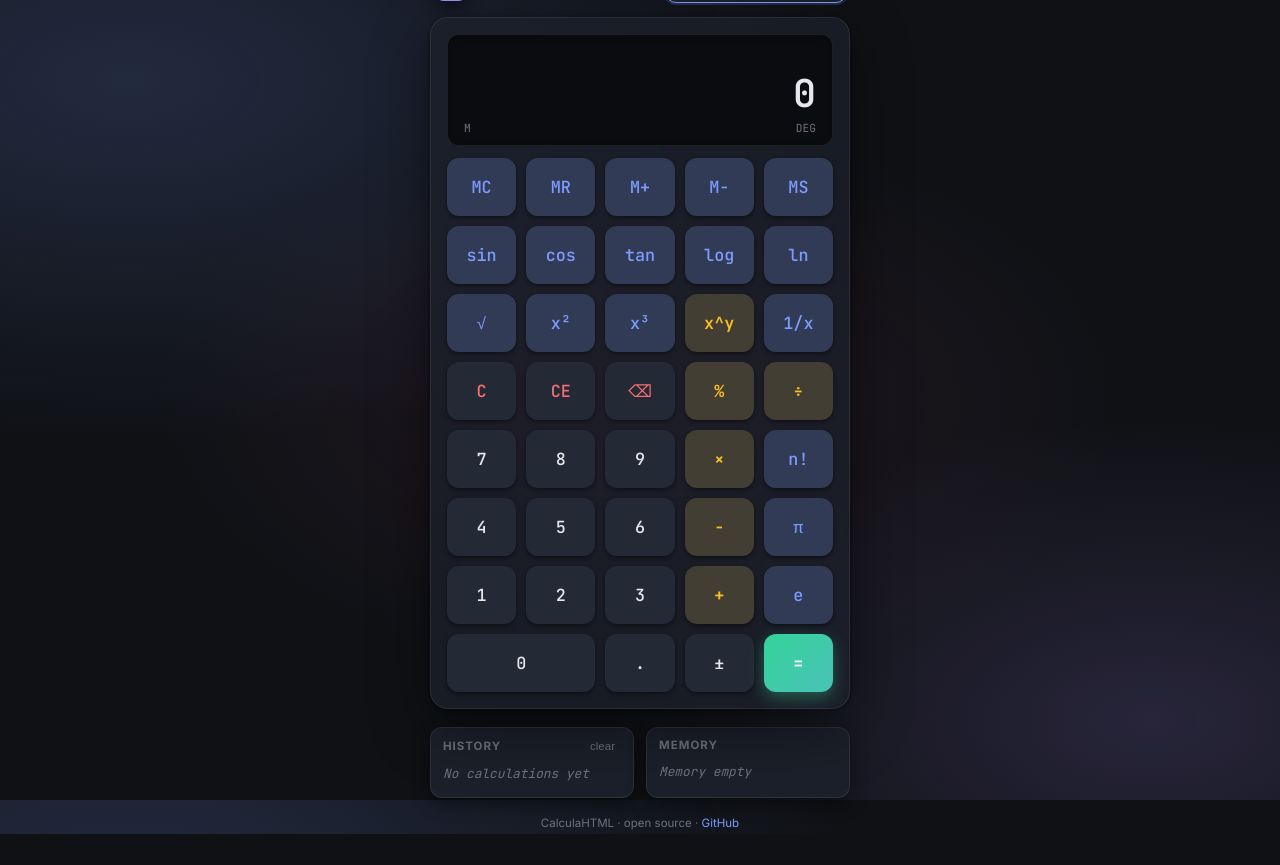
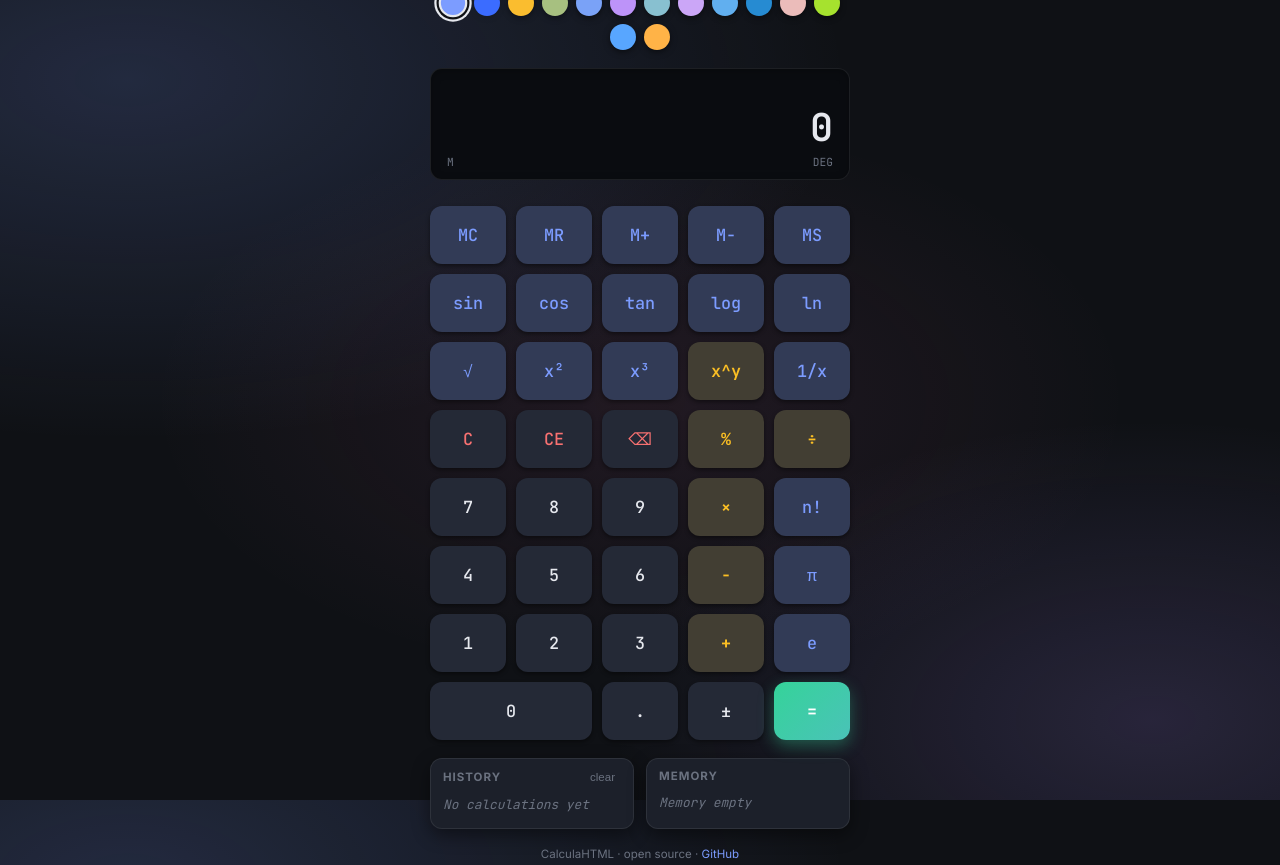
Before and after one commit to Mark44928/CalculaHTML, a website: page index.html in a window 1280 px wide. Before the commit the page ends 834 px from the top, so only its background shows below. Drawn offline with Linux system fonts and the light colour scheme.

Commit message:
Add visual theme swatch picker

```diff
--- a/css/styles.css
+++ b/css/styles.css
@@ -403,7 +403,29 @@ body {
   --shadow-color: rgba(0,0,0,.5);
 }
 
-/* ---------- Layout ---------- */
+/* ---------- Theme swatches ---------- */
+.theme-swatches {
+  display: flex;
+  flex-wrap: wrap;
+  gap: 8px;
+  justify-content: center;
+  padding: 4px 0;
+}
+.theme-swatches button {
+  width: 26px; height: 26px;
+  border-radius: 50%;
+  border: 2px solid transparent;
+  cursor: pointer;
+  padding: 0;
+  box-shadow: 0 2px 6px var(--shadow-color);
+  transition: transform var(--transition), border-color var(--transition), box-shadow var(--transition);
+}
+.theme-swatches button:hover { transform: scale(1.15); }
+.theme-swatches button.active {
+  border-color: var(--fg);
+  box-shadow: 0 0 0 2px var(--bg), 0 0 0 4px var(--fg);
+  transform: scale(1.1);
+}
 .app {
   width: min(420px, 94vw);
   display: flex;
--- a/index.html
+++ b/index.html
@@ -414,7 +414,29 @@ body {
   --shadow-color: rgba(0,0,0,.5);
 }
 
-/* ---------- Layout ---------- */
+/* ---------- Theme swatches ---------- */
+.theme-swatches {
+  display: flex;
+  flex-wrap: wrap;
+  gap: 8px;
+  justify-content: center;
+  padding: 4px 0;
+}
+.theme-swatches button {
+  width: 26px; height: 26px;
+  border-radius: 50%;
+  border: 2px solid transparent;
+  cursor: pointer;
+  padding: 0;
+  box-shadow: 0 2px 6px var(--shadow-color);
+  transition: transform var(--transition), border-color var(--transition), box-shadow var(--transition);
+}
+.theme-swatches button:hover { transform: scale(1.15); }
+.theme-swatches button.active {
+  border-color: var(--fg);
+  box-shadow: 0 0 0 2px var(--bg), 0 0 0 4px var(--fg);
+  transform: scale(1.1);
+}
 .app {
   width: min(420px, 94vw);
   display: flex;
@@ -703,7 +725,22 @@ body {
       </div>
     </header>
 
-    <main class="calc" role="application" aria-label="Calculator">
+    <div class="theme-swatches" id="themeSwatches" aria-label="Theme picker">
+      <button data-theme="dark" title="Dark" style="background:#7c9cff"></button>
+      <button data-theme="light" title="Light" style="background:#3b6cff"></button>
+      <button data-theme="gruvbox" title="Gruvbox" style="background:#fabd2f"></button>
+      <button data-theme="everforest" title="Everforest" style="background:#a7c080"></button>
+      <button data-theme="tokyonight" title="Tokyo Night" style="background:#7aa2f7"></button>
+      <button data-theme="dracula" title="Dracula" style="background:#bd93f9"></button>
+      <button data-theme="nord" title="Nord" style="background:#88c0d0"></button>
+      <button data-theme="catppuccin" title="Catppuccin" style="background:#cba6f7"></button>
+      <button data-theme="onedark" title="One Dark" style="background:#61afef"></button>
+      <button data-theme="solarized" title="Solarized" style="background:#268bd2"></button>
+      <button data-theme="rosepine" title="Rose Pine" style="background:#ebbcba"></button>
+      <button data-theme="monokai" title="Monokai" style="background:#a6e22e"></button>
+      <button data-theme="githubdark" title="GitHub Dark" style="background:#58a6ff"></button>
+      <button data-theme="olddark" title="Old Dark" style="background:#ffb347"></button>
+    </div>
       <div class="display">
         <div class="expr" id="expr" aria-live="polite"></div>
         <div class="result" id="result" aria-live="assertive">0</div>
@@ -1017,11 +1054,18 @@ body {
     document.documentElement.setAttribute("data-theme", name);
     try { localStorage.setItem("calc-theme", name); } catch (e) {}
     themeSelect.value = name;
+    document.querySelectorAll(".theme-swatches button").forEach(b => {
+      b.classList.toggle("active", b.dataset.theme === name);
+    });
   }
   const savedTheme = (() => { try { return localStorage.getItem("calc-theme"); } catch(e){return null;} })();
   if (savedTheme) applyTheme(savedTheme); else applyTheme("dark");
 
   themeSelect.addEventListener("change", (e) => applyTheme(e.target.value));
+
+  document.querySelectorAll(".theme-swatches button").forEach(btn => {
+    btn.addEventListener("click", () => applyTheme(btn.dataset.theme));
+  });
 
   // Button handling
   document.querySelectorAll(".btn").forEach(btn => {
```
Also changed, not shown: js/app.js (+7 -0 lines).
